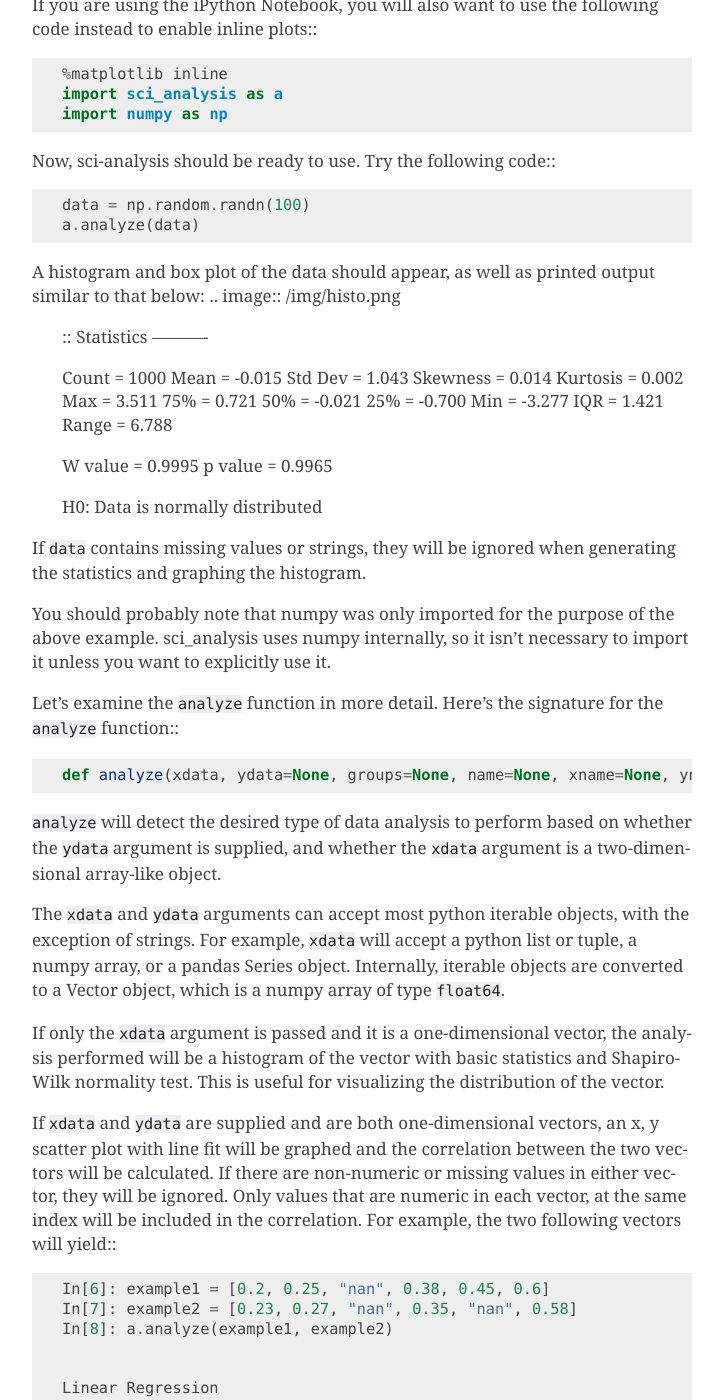
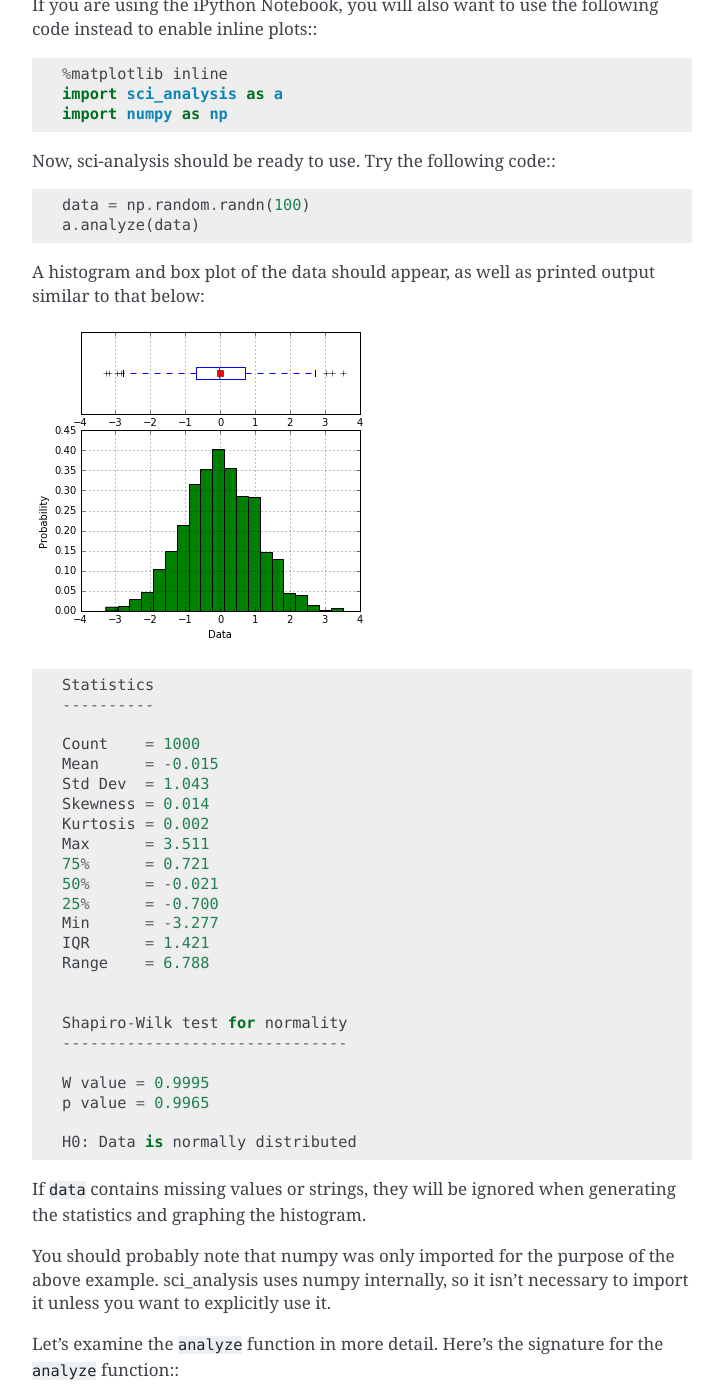
Before and after one commit to cmmorrow/sci-analysis, a Sphinx documentation site: the page built from docs/index.rst, in a window 1280 px wide and 1400 px high, scrolled down 1686 px. Shown: the whole window, without its empty margins (388-1111 px from the left). Built offline with Sphinx 7.4.7, drawn with Linux system fonts in a browser that asks for light colours; formulas are drawn with MathJax 3.

Commit message:
Hopefully fixed the image import issue
Checked the HTML, and it looks reasonable now

```diff
--- a/docs/index.rst
+++ b/docs/index.rst
@@ -64,9 +64,11 @@ Now, sci-analysis should be ready to use. Try the following code:::
 	a.analyze(data)
 
 A histogram and box plot of the data should appear, as well as printed output similar to that below:
-.. image:: /img/histo.png
 
-	::
+.. image:: ../img/histo.png
+
+::
+
 	Statistics
 	----------
 
```
Also changed, not shown: 6 other files.
